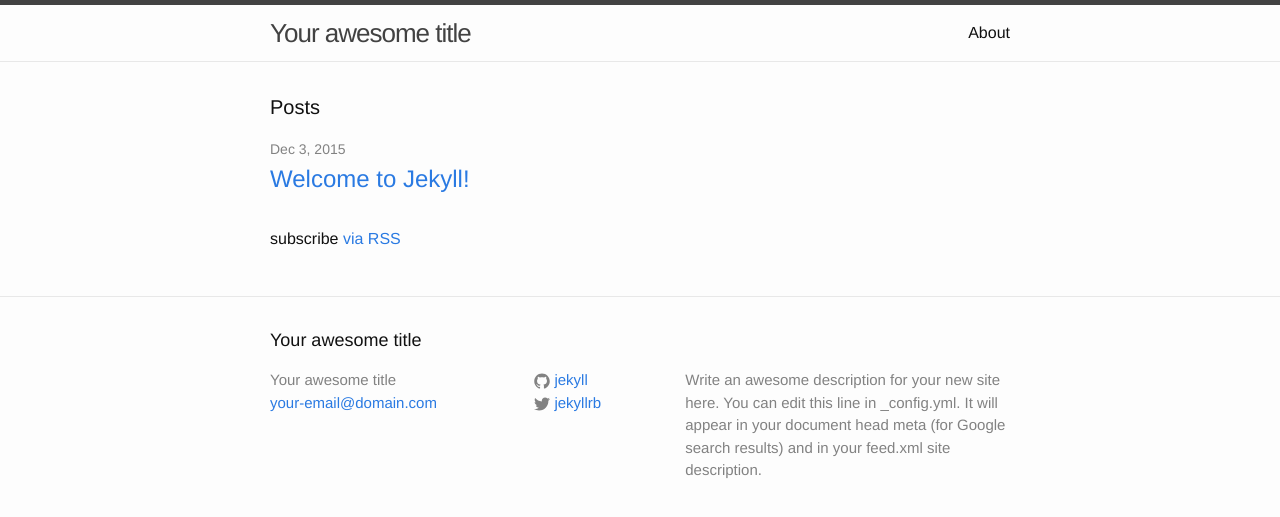
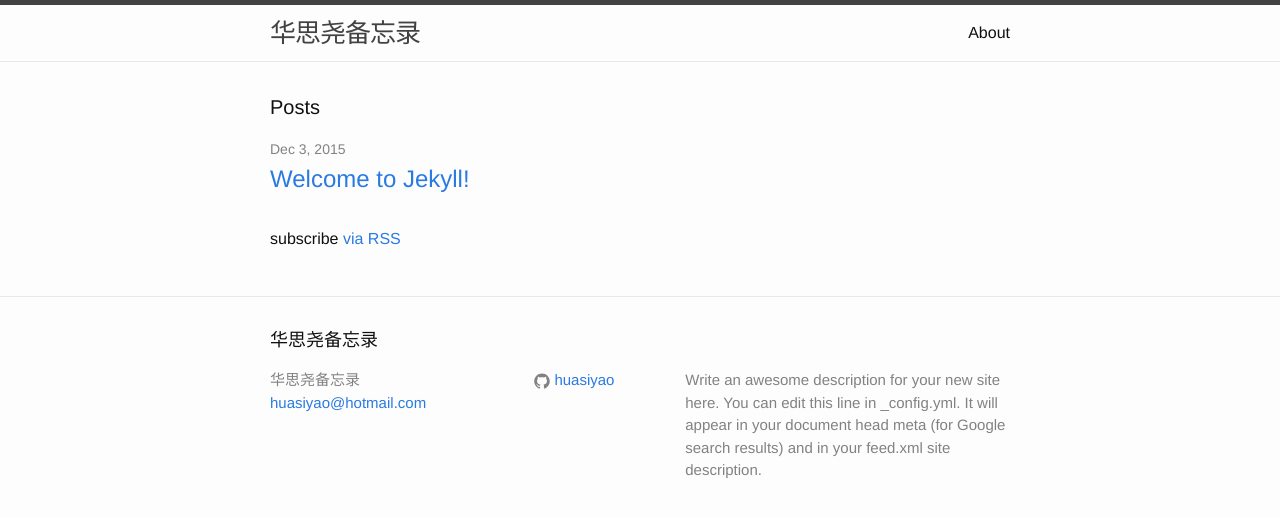
Before and after one commit to huasiyao/huasiyao.github.io, a Jekyll site: the page built from index.html, in a window 1280 px wide. Shown: the top 517 px of the page. Built offline with Jekyll 4.4.1, drawn with Linux system fonts in a browser that asks for light colours.

Commit message:
update site settings

```diff
--- /dev/null
+++ b/Gemfile
@@ -0,0 +1,2 @@
+source 'https://ruby.taobao.org'
+gem 'github-pages'
--- a/_config.yml
+++ b/_config.yml
@@ -1,14 +1,14 @@
 # Site settings
-title: Your awesome title
-email: your-email@domain.com
+title: 华思尧备忘录
+email: huasiyao@hotmail.com
 description: > # this means to ignore newlines until "baseurl:"
   Write an awesome description for your new site here. You can edit this
   line in _config.yml. It will appear in your document head meta (for
   Google search results) and in your feed.xml site description.
 baseurl: "" # the subpath of your site, e.g. /blog/
-url: "http://yourdomain.com" # the base hostname & protocol for your site
-twitter_username: jekyllrb
-github_username:  jekyll
+url: "http://huasiyao.com" # the base hostname & protocol for your site
+twitter_username:
+github_username:  huasiyao
 
 # Build settings
 markdown: kramdown
```
Also changed, not shown: Gemfile.lock (added), 11 other files.
